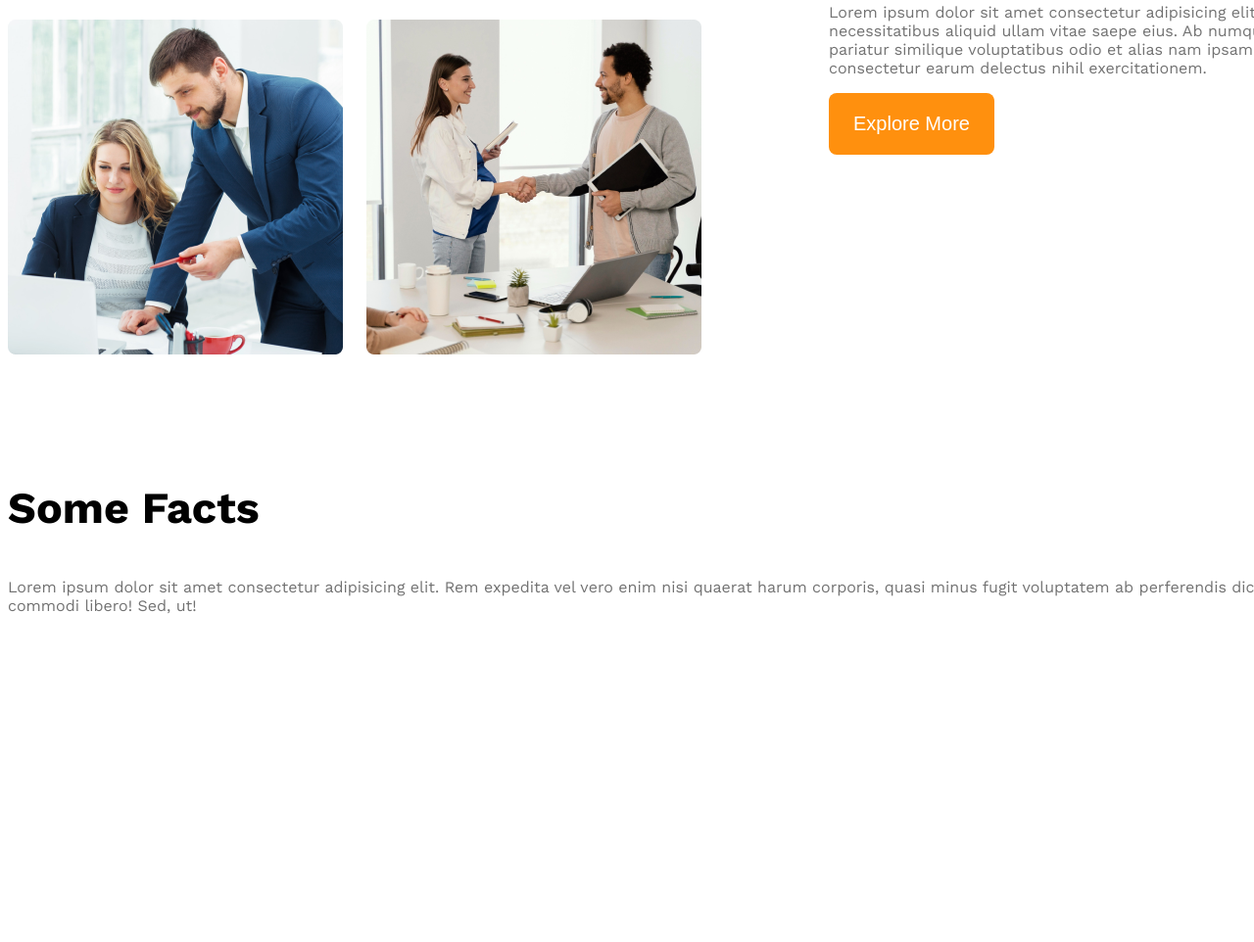
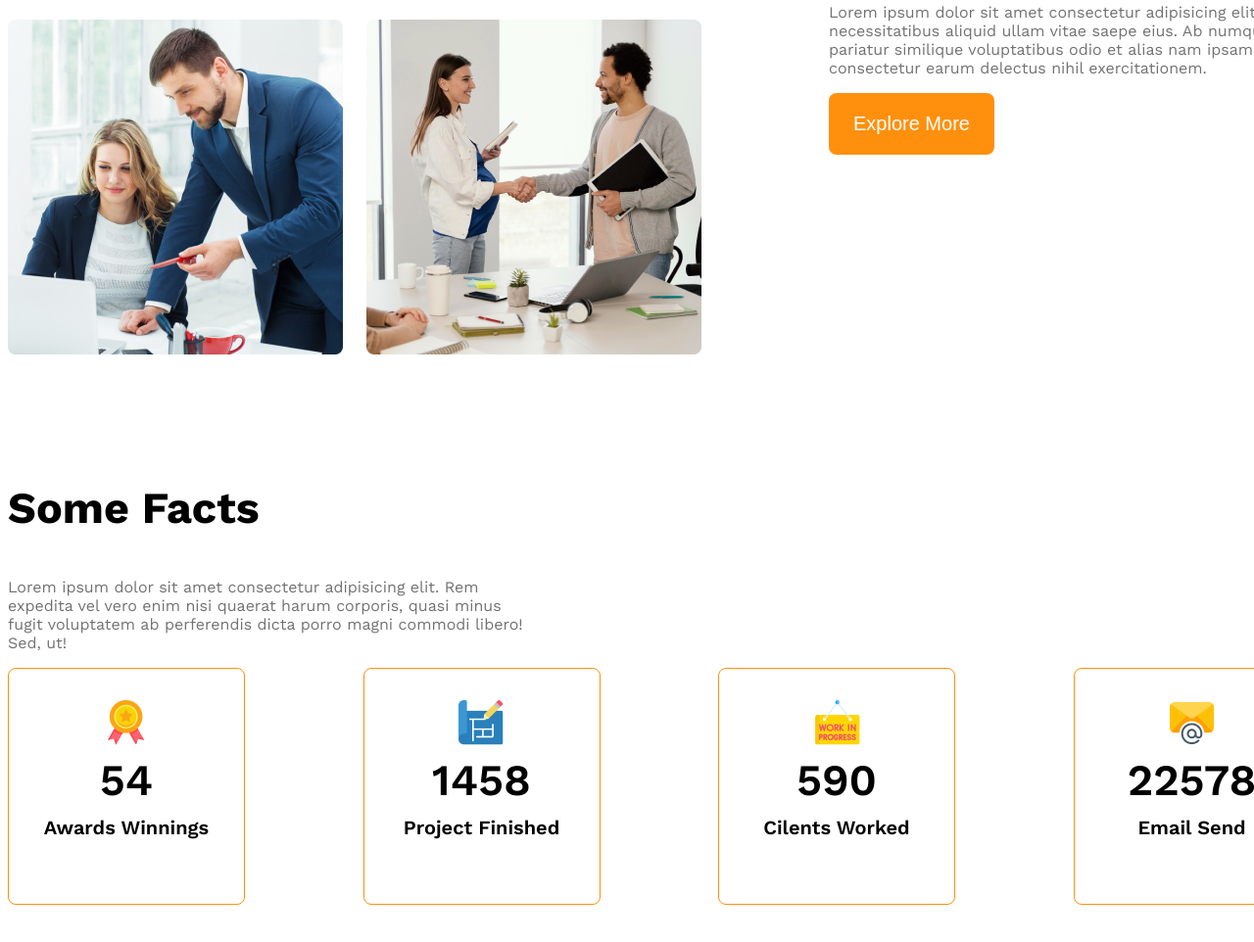
Before and after one commit to Abdul-Jobber-2407/architech, a plain HTML site: page index.html in a window 1280 px wide. Shown: the part 1679-2641 px from the top of the page at 98% size. Before the commit the page ends 2596 px from the top, so only its background shows below. Drawn offline with nearby package versions, Linux system fonts and the light colour scheme.

Commit message:
added to a some facts

```diff
--- a/index.html
+++ b/index.html
@@ -51,33 +51,42 @@
 
 
  <!-- features will enjoy  -->
+
   <section>
     <h3 class="section-title"> Some Facts</h3>
-    <p class="text-light-gray">
+    <p class="text-light-gray fact-description">
         Lorem ipsum dolor sit amet consectetur adipisicing elit. Rem expedita vel vero enim nisi quaerat harum corporis, quasi minus fugit voluptatem ab perferendis dicta porro magni commodi libero! Sed, ut!
     </p>
 
     <div class="facts-container">
-        <!-- .fact*4>img.fact-icon+h4.fact-number+h5.fact-name -->
-        <div class="fact">
-            <img src="" alt="" class="fact-icon">
-            <h4 class="fact-number"></h4>
-            <h5 class="fact-name"></h5>
+        <!-- .fact-card*4>img.fact-icon+h4.fact-number+h5.fact-name -->
+        <div class="fact-card display-flex">
+            <div>
+                <img src="images/icons/ribon.png" alt="" class="fact-icon">
+                <h4 class="fact-number">54</h4>
+                <h5 class="fact-name">Awards Winnings</h5>
+            </div>
         </div>
-        <div class="fact">
-            <img src="" alt="" class="fact-icon">
-            <h4 class="fact-number"></h4>
-            <h5 class="fact-name"></h5>
+        <div class="fact-card display-flex">
+            <div>
+                <img src="images/icons/projects.png" alt="" class="fact-icon">
+                <h4 class="fact-number">1458</h4>
+                <h5 class="fact-name">Project Finished </h5>
+            </div>
         </div>
-        <div class="fact">
-            <img src="" alt="" class="fact-icon">
-            <h4 class="fact-number"></h4>
-            <h5 class="fact-name"></h5>
+        <div class="fact-card display-flex">
+           <div>
+            <img src="images/icons/customers.png" alt="" class="fact-icon">
+            <h4 class="fact-number">590</h4>
+            <h5 class="fact-name">Cilents Worked</h5>
+           </div>
         </div>
-        <div class="fact">
-            <img src="" alt="" class="fact-icon">
-            <h4 class="fact-number"></h4>
-            <h5 class="fact-name"></h5>
+        <div class="fact-card display-flex">
+            <div>
+                <img src="images/icons/email.png" alt="" class="fact-icon">
+                <h4 class="fact-number">22578</h4>
+                <h5 class="fact-name">Email Send</h5>
+            </div>
         </div>
     </div>
   </section>
--- a/styles/architech.css
+++ b/styles/architech.css
@@ -105,6 +105,36 @@
  font-weight: 500;
 }
 
+/* Some facts related styles  */
+.facts-container{
+  display: grid;
+  grid-template-columns:repeat(4, 1fr);
+  gap: 10px;
+}
+ .fact-card{
+  border: 1px solid #FF900E;
+  width: 240px;
+  height: 240px;
+  border-radius: 8px;
+  text-align: center;
+  align-items: center;
+  justify-content: center;
+ }
+.fact-number{
+  font-size: 2.8rem;
+  font-weight: 600;
+  margin-top: 5px;
+  margin-bottom: 10px;
+}
+.fact-name{
+  font-size: 1.25rem;
+  font-weight: 600;
+  margin-top: 10px ;
+}
+.fact-description{
+  max-width: 540px;
+
+}
 
 
 @media screen  and (max-width:576px) {
```
